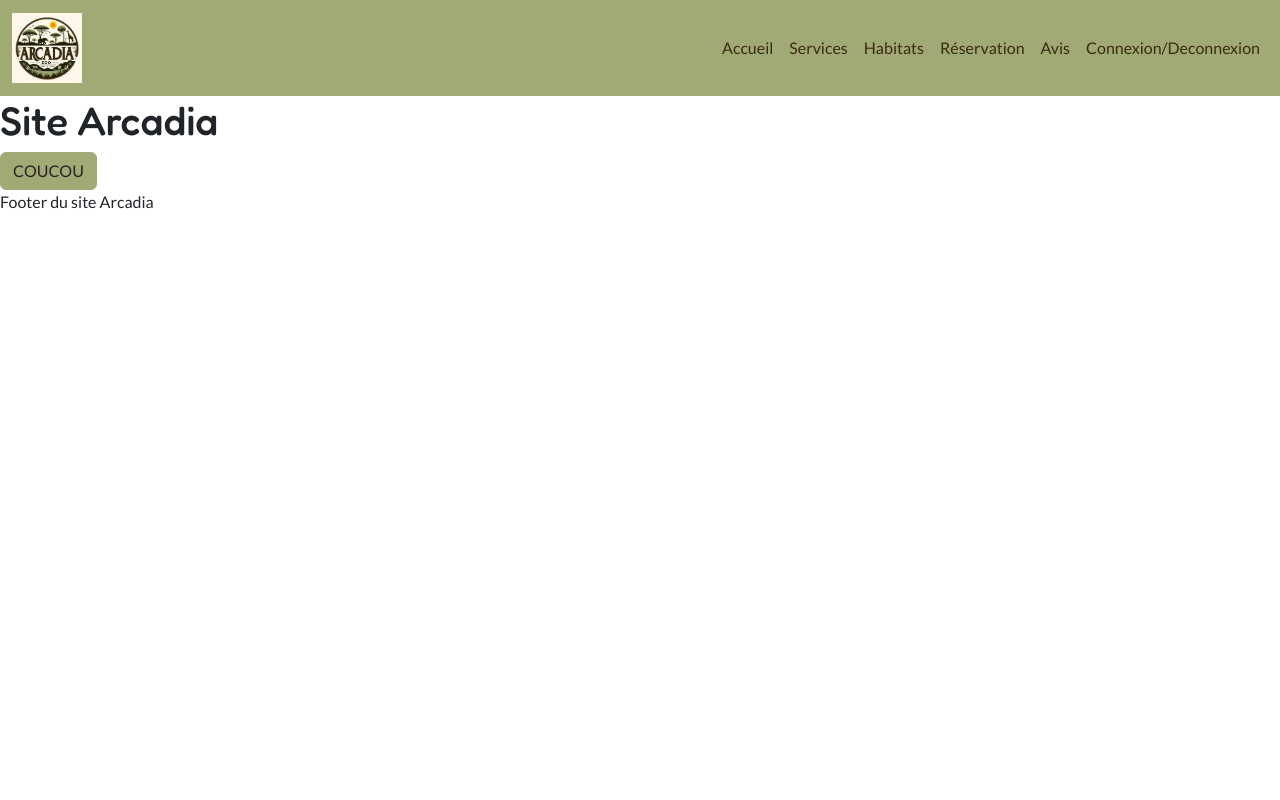
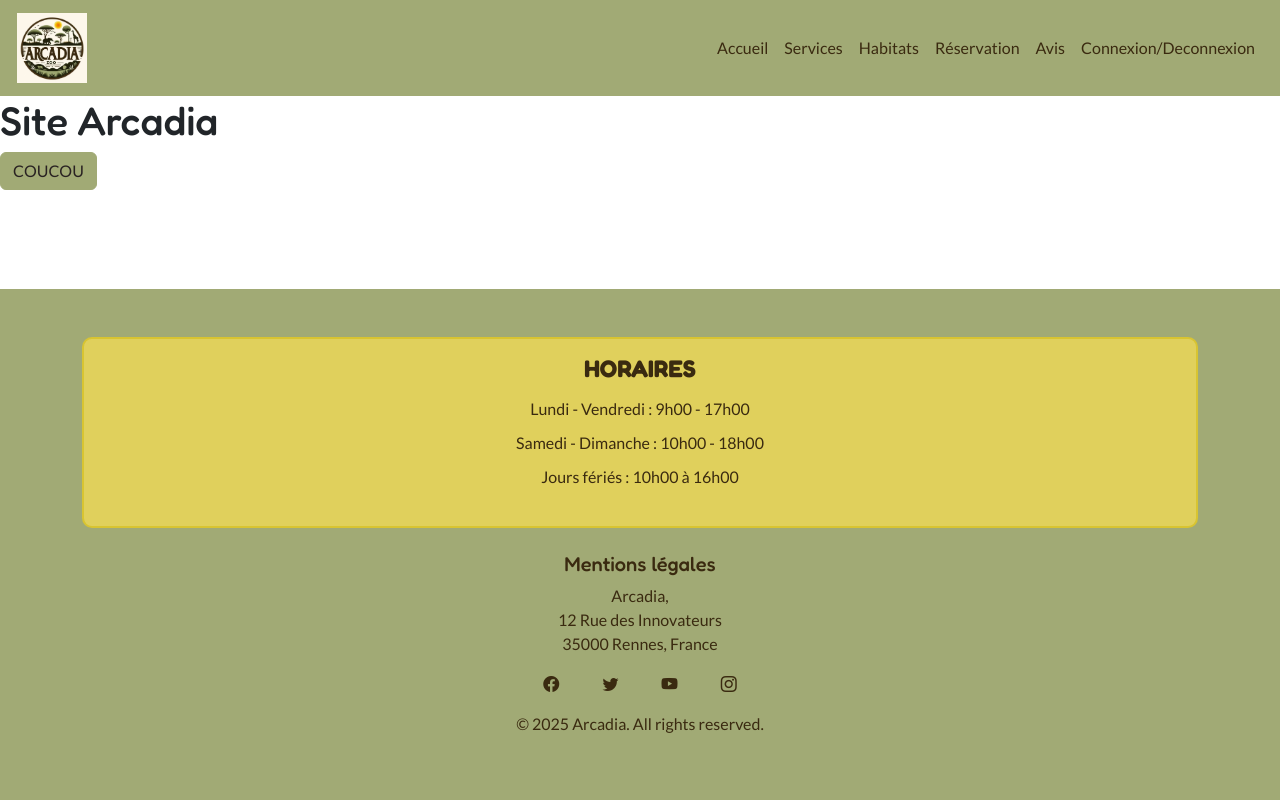
Before and after one commit to Bayclick/ArcadiaFrontV1, a website with bundled scripts: page index.html in a window 1280 px wide. Built offline with nearby package versions, Linux system fonts and the light colour scheme; files whose address does not match are found by name.

Commit message:
Mon footer Eclatax

```diff
--- a/index.html
+++ b/index.html
@@ -53,7 +53,36 @@
         <!-- Injection du contenu ici-->
     </main>
 
-    <footer> Footer du site Arcadia </footer>
+      <!-- Footer -->
+  <footer class="footer bg-primary py-5">
+    <div class="container text-center">
+      <div class="footer-hours mb-4 p-3">
+        <h4 class="text-center">HORAIRES</h4>
+        <ul class="list-unstyled">
+          <li>Lundi - Vendredi : 9h00 - 17h00</li>
+          <li>Samedi - Dimanche : 10h00 - 18h00</li>
+          <li>Jours fériés : 10h00 à 16h00</li>
+        </ul>
+      </div>
+      <div class="footer-legal mb-3">
+        <h5>Mentions légales</h5>
+        <address>
+          Arcadia,<br>
+          12 Rue des Innovateurs<br>
+          35000 Rennes, France
+        </address>
+      </div>
+      <div class="footer-social mb-3">
+        <a href="#"><i class="bi bi-facebook"></i></a>
+        <a href="#"><i class="bi bi-twitter"></i></a>
+        <a href="#"><i class="bi bi-youtube"></i></i></a>
+        <a href="#"><i class="bi bi-instagram"></i></a>
+      </div>
+      <div class="footer-copyright">
+        <p>© 2025 Arcadia. All rights reserved.</p>
+      </div>
+    </div>
+  </footer>
     <script type="module" src="Router/Router.js"></script>
     <script src="/node_modules/bootstrap/dist/js/bootstrap.bundle.min.js"></script>
 </body>
--- a/scss/_custom.scss
+++ b/scss/_custom.scss
@@ -13,6 +13,10 @@ $font-family-serif: "Lato", serif !default;
 
 @import "../node_modules/bootstrap/scss/bootstrap";
 
+html{
+  position: relative;
+  min-height: 100%;
+}
 // Application des polices
 h1, h2, h3, h4, h5, h6 {
     font-family: $font-family-sans-serif;
@@ -23,9 +27,10 @@ h1, h2, h3, h4, h5, h6 {
   }
 
 
-// Styles spécifiques pour la _NAVBAR_
+// Styles spécifiques pour la navbar
 .navbar {
   background-color: $primary;
+  --bs-navbar-padding-x: 5px; // Définition de la variable CSS native
 
   .nav-link,
   .navbar-brand {
@@ -50,3 +55,61 @@ h1, h2, h3, h4, h5, h6 {
 .navbar-logo {
   height: 70px; // Ajustez la hauteur du logo selon vos besoins
 }
+
+
+// Styles pour le footer
+.footer {
+  position: absolute;
+  bottom: 0;
+  width: 100%;
+
+  .footer-hours {
+    background-color: $tertiary;
+    border: 2px solid darken($tertiary, 10%);
+    border-radius: 10px;
+    padding: 20px;
+    color: $dark;
+
+    h4 {
+      font-weight: bold;
+    }
+
+    ul {
+      padding-left: 0;
+      list-style-type: none;
+
+      li {
+        padding: 5px 0;
+      }
+    }
+  }
+
+  .footer-legal {
+    color: $dark;
+    margin-bottom: 20px;
+
+    address {
+      font-style: normal;
+    }
+  }
+
+  .footer-social {
+    a {
+      color: $dark;
+      margin: 0 10px;
+      text-decoration: none;
+
+      &:hover {
+        color: $tertiary;
+      }
+    }
+  }
+
+  .footer-social i {
+    margin: 0 10px;
+  }
+
+  .footer-copyright {
+    color: $dark;
+  }
+}
```
Also changed, not shown: scss/main.css, 1 other file.
